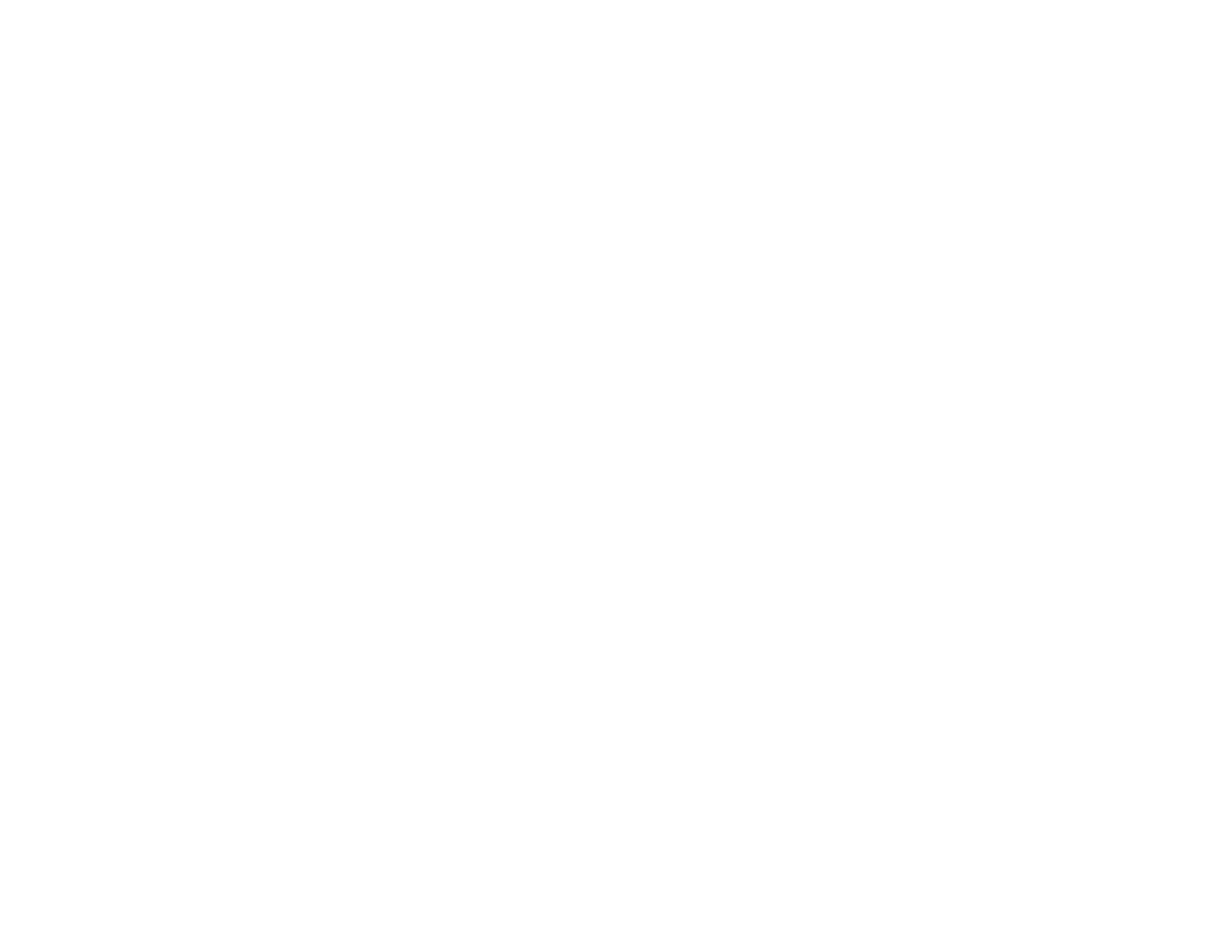
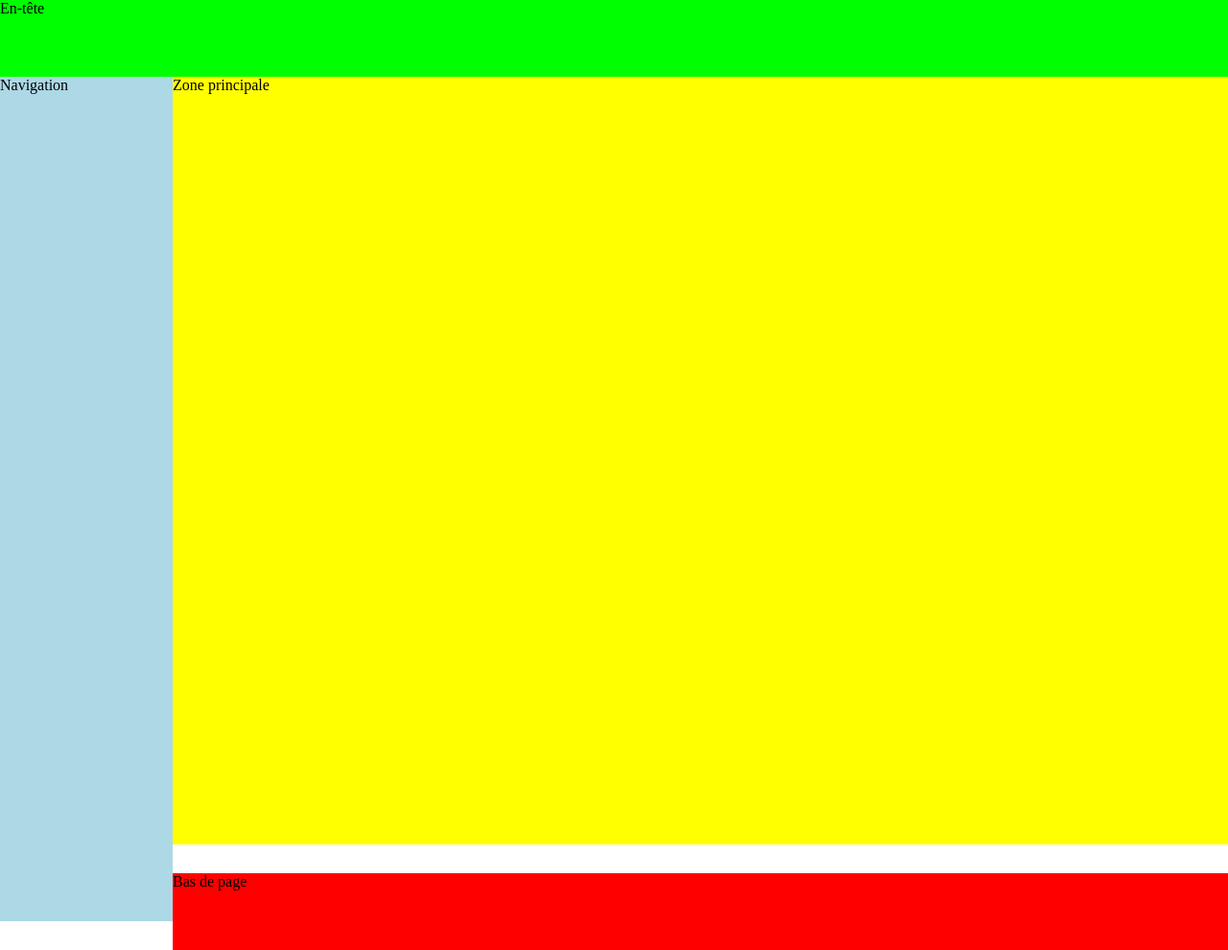
Before and after one commit to loxyg/devops_recettes, a plain HTML site: page index.html in a window 1280 px wide. Shown: the whole page at 96% size. Before the commit the page ends 800 px from the top, so only its background shows below. Drawn offline with Linux system fonts and the light colour scheme.

Commit message:
css modifs

```diff
--- a/css/style.css
+++ b/css/style.css
@@ -7,25 +7,29 @@
     display: grid;
     width: 100%;
     height: 200px;
-    grid-template: [header-left] "head head" 30px [header-right] [main-left] "nav main" 1fr [main-right] [footer-left] "nav foot" 30px [footer-right] / 120px 1fr;
+    grid-template: [header-left] "head head" 10vh [header-right] [main-left] "nav main" 1fr [main-right] [footer-left] "nav foot" 50px [footer-right] / 180px 1fr;
 }
 
 header {
     background-color: lime;
     grid-area: head;
+
 }
 
 nav {
     background-color: lightblue;
     grid-area: nav;
+    height: 110vh;
 }
 
 main {
     background-color: yellow;
     grid-area: main;
+    height: 100vh;
 }
 
 footer {
     background-color: red;
     grid-column: foot;
+    height: 10vh;
 }
--- a/index.html
+++ b/index.html
@@ -0,0 +1,19 @@
+<!DOCTYPE html>
+<html lang="en">
+<head>
+    <meta charset="UTF-8">
+    <link rel="stylesheet" href="css/style.css">
+    <meta http-equiv="X-UA-Compatible" content="IE=edge">
+    <meta name="viewport" content="width=device-width, initial-scale=1.0">
+    <title>Les recettes pompettes</title>
+</head>
+<body>
+    <section id="page">
+        <header>En-tête</header>
+        <nav>Navigation</nav>
+        <main>Zone principale</main>
+        <footer>Bas de page</footer>
+      </section>
+
+</body>
+</html>
```
